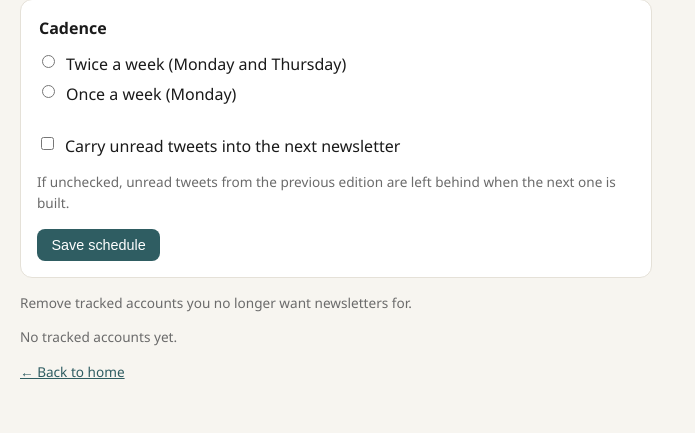
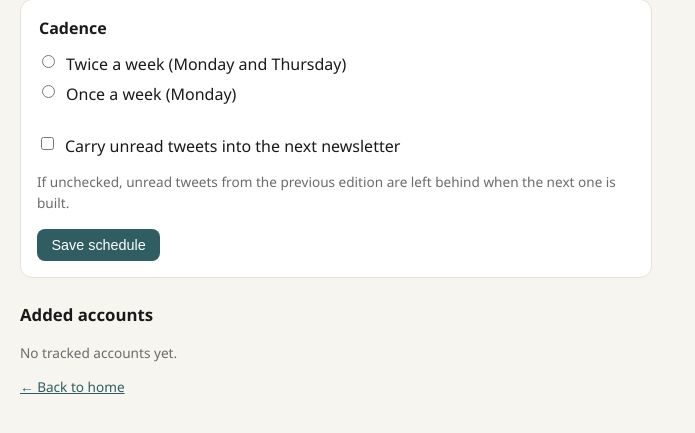
Before and after one commit to jdserenity/newsletter-tool, a Python web app: template app/templates/settings.html in a window 1280 px wide. Shown: the part 339-772 px from the top of the page, without its empty margins (0-695 px from the left). Run offline with Jinja, Linux system fonts and the light colour scheme; the template is opened without the code that fills it, so the values that code supplies are empty.

Commit message:
Replace the remove-accounts tip with an Added accounts header on settings.
Co-authored-by: Cursor <cursoragent@cursor.com>

```diff
--- a/app/templates/settings.html
+++ b/app/templates/settings.html
@@ -40,7 +40,7 @@
     <button type="submit">Save schedule</button>
   </form>
 
-  <p class="muted">Remove tracked accounts you no longer want newsletters for.</p>
+  <h3>Added accounts</h3>
   {% for a in accounts %}  <div class="card row">
     <div>
       <strong>@{{ a.handle }}</strong>
```
Also changed, not shown: tests/test_web.py (+2 -0 lines).
